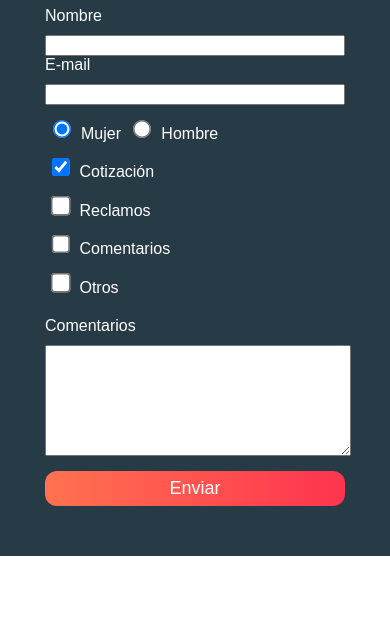
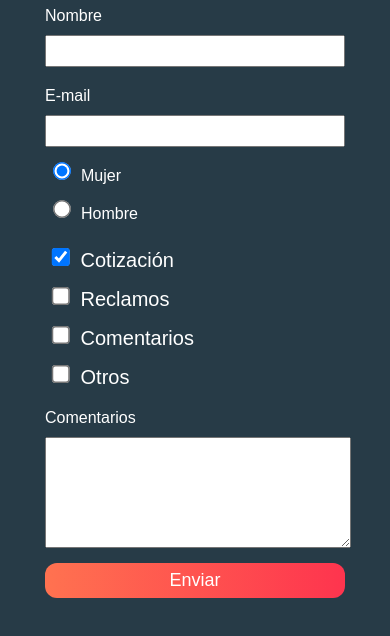
Before and after one commit to luis2021/invie-responsive, a plain HTML site: page index.html in a window 390 px wide. Shown: the part 1646-2282 px from the top of the page. Before the commit the page ends 2202 px from the top, so only its background shows below. Drawn offline with Linux system fonts and the light colour scheme; some packages are replaced by stand-ins of ours; a script that the page names is missing; files whose address does not match are found by name; a web font is replaced by a local one.

Commit message:
user experience

```diff
--- a/css/invie.css
+++ b/css/invie.css
@@ -222,7 +222,7 @@ div.contacto strong{
 	margin: 10px 10px 10px 0;
 }
 
-footer .formulario{
+ .formulario{
 	display: flex;
 	width: 400px;
 	color: white;
@@ -366,17 +366,27 @@ table, td, th{
 	}
 	.contacto{
 		margin: 0 auto;
+		display: block;
 	}
-	footer .formulario{
+	.contacto a{
+		display: block;
+	}
+	 .formulario{
 		display: block;
 		margin: 0 auto;
 		width: 300px;
 	}
+	.sexo label{
+		display: block;
+	}
 	.intereses label{
 		display: block;
-		font-size: 16px;
+		font-size: 20px;
 	}
-	.
+	input[type="text"]{
+		margin-bottom: 20px;
+	}
+
 	input[type="text"], input[type="email"]{
 		font-size: 16px;
 		padding: 5px;
--- a/index.html
+++ b/index.html
@@ -154,7 +154,7 @@
 		gestos.on("swipeleft", hideMenu);
 		gestos.on("swiperight", showMenu);
 	</script>
-	<link rel="stylesheet" href="css/invie.min.css">
+	<link rel="stylesheet" href="css/invie.css">
 	<script src="https://fonts.googleapis.com/css?family=Montserrat|Allerta"></script>
 
 	<script>
```
